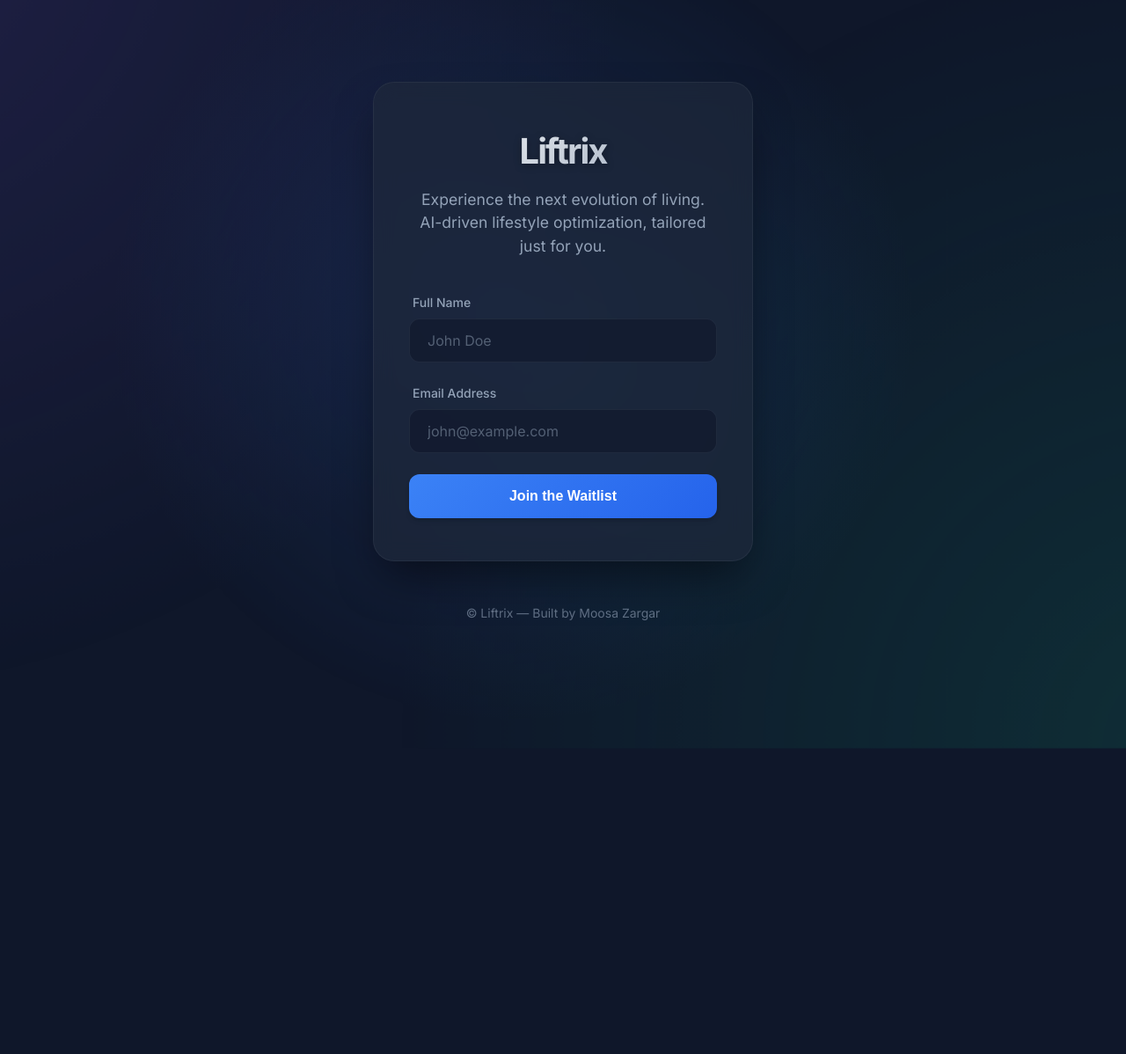
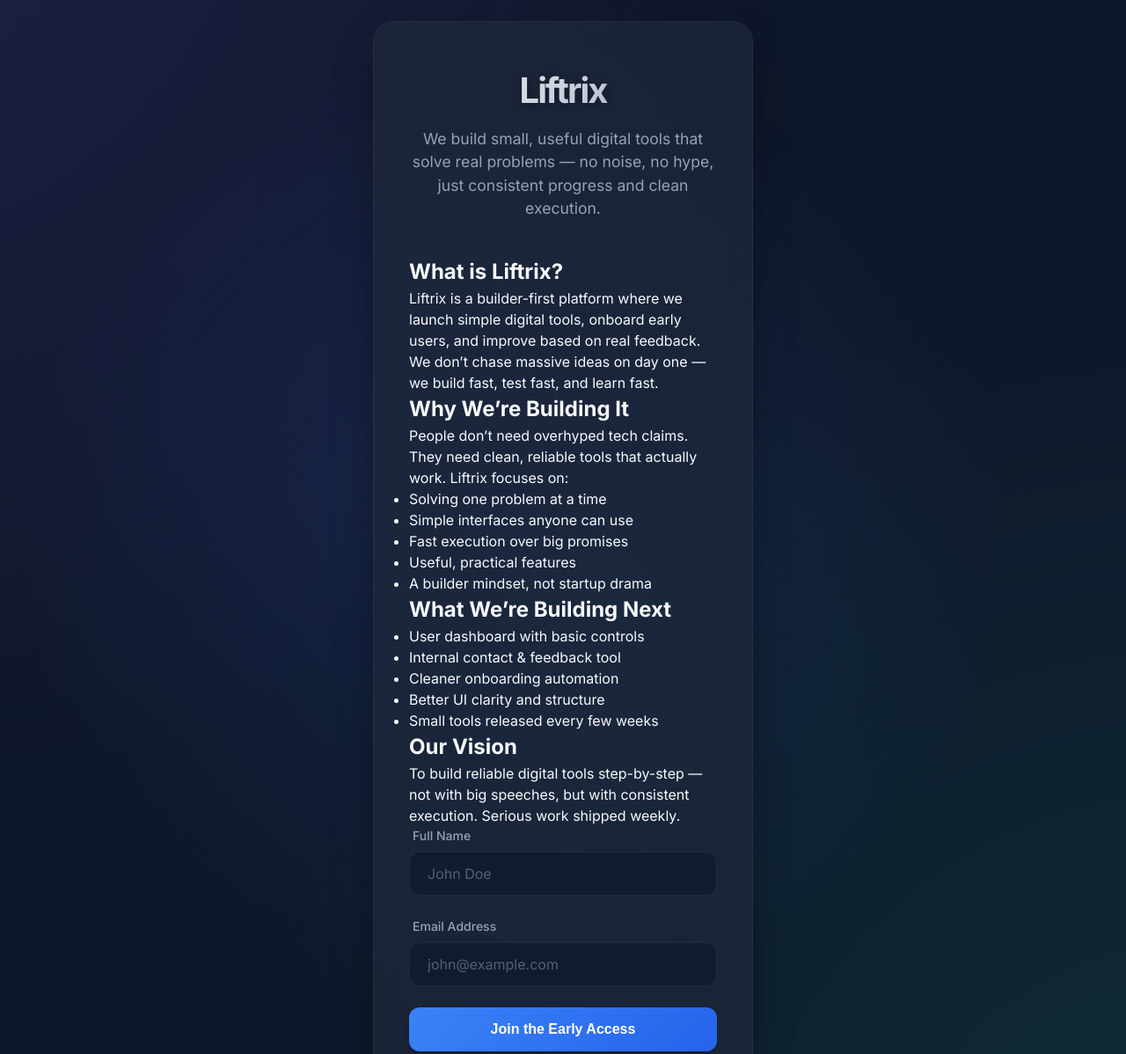
Before and after one commit to Moosa-5616/Liftrix, a plain HTML site: page index.html in a window 1280 px wide. Shown: the top 1198 px of the page at 88% size. Before the commit the page ends 851 px from the top, so only its background shows below. Drawn offline with Linux system fonts and the light colour scheme.

Commit message:
Revise index.html for new branding and content
Updated the website content and structure to reflect a new focus on simple tools and real problems. Enhanced the subscribe form and added sections for about, purpose, roadmap, and vision.

```diff
--- a/index.html
+++ b/index.html
@@ -4,7 +4,7 @@
 <head>
     <meta charset="UTF-8">
     <meta name="viewport" content="width=device-width, initial-scale=1.0">
-    <title>Liftrix - The Future of Lifestyle</title>
+    <title>Liftrix — Simple Tools for Real People</title>
     <link rel="stylesheet" href="style.css">
     <link rel="preconnect" href="https://fonts.googleapis.com">
     <link rel="preconnect" href="https://fonts.gstatic.com" crossorigin>
@@ -14,11 +14,64 @@
 <body>
     <div class="container">
         <div class="card fade-in">
+
+            <!-- HERO -->
             <header>
                 <h1>Liftrix</h1>
-                <p>Experience the next evolution of living. AI-driven lifestyle optimization, tailored just for you.</p>
+                <p>
+                    We build small, useful digital tools that solve real problems —
+                    no noise, no hype, just consistent progress and clean execution.
+                </p>
             </header>
 
+            <!-- ABOUT -->
+            <section class="info-section">
+                <h2>What is Liftrix?</h2>
+                <p>
+                    Liftrix is a builder-first platform where we launch simple digital tools,
+                    onboard early users, and improve based on real feedback. We don’t chase
+                    massive ideas on day one — we build fast, test fast, and learn fast.
+                </p>
+            </section>
+
+            <!-- PURPOSE -->
+            <section class="info-section">
+                <h2>Why We’re Building It</h2>
+                <p>
+                    People don’t need overhyped tech claims. They need clean, reliable tools that
+                    actually work. Liftrix focuses on:
+                </p>
+                <ul>
+                    <li>Solving one problem at a time</li>
+                    <li>Simple interfaces anyone can use</li>
+                    <li>Fast execution over big promises</li>
+                    <li>Useful, practical features</li>
+                    <li>A builder mindset, not startup drama</li>
+                </ul>
+            </section>
+
+            <!-- ROADMAP -->
+            <section class="info-section">
+                <h2>What We’re Building Next</h2>
+                <ul>
+                    <li>User dashboard with basic controls</li>
+                    <li>Internal contact & feedback tool</li>
+                    <li>Cleaner onboarding automation</li>
+                    <li>Better UI clarity and structure</li>
+                    <li>Small tools released every few weeks</li>
+                </ul>
+            </section>
+
+            <!-- VISION -->
+            <section class="info-section">
+                <h2>Our Vision</h2>
+                <p>
+                    To build reliable digital tools step-by-step — not with big speeches,
+                    but with consistent execution. Serious work shipped weekly.
+                </p>
+            </section>
+
+            <!-- SUBSCRIBE FORM -->
             <form id="subscribeForm">
                 <div class="input-group">
                     <label for="name">Full Name</label>
@@ -31,7 +84,7 @@
                 </div>
 
                 <button type="submit" id="submitBtn">
-                    <span>Join the Waitlist</span>
+                    <span>Join the Early Access</span>
                     <div class="spinner hidden"></div>
                 </button>
             </form>
@@ -39,6 +92,7 @@
             <div id="message" class="message hidden"></div>
         </div>
 
+        <!-- FOOTER -->
         <footer>
             <p>&copy; Liftrix — Built by Moosa Zargar</p>
         </footer>
```
